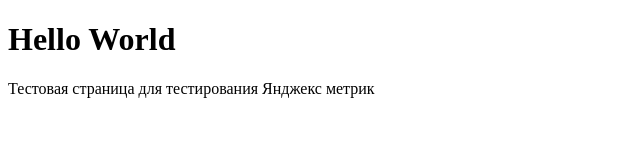
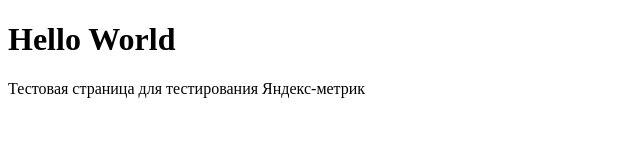
Before and after one commit to SBelousov1985/SBelousov1985.github.io, a plain HTML site: page index.html in a window 1280 px wide. Shown: the full height of the page, 0-640 px from the left. Drawn offline with Linux system fonts and the light colour scheme.

Commit message:
correction

```diff
--- a/index.html
+++ b/index.html
@@ -32,6 +32,6 @@
 </head>
 <body>
 <h1>Hello World</h1>
-<p>Тестовая страница для тестирования Янджекс метрик</p>
+<p>Тестовая страница для тестирования Яндекс-метрик</p>
 </body>
 </html>
```
